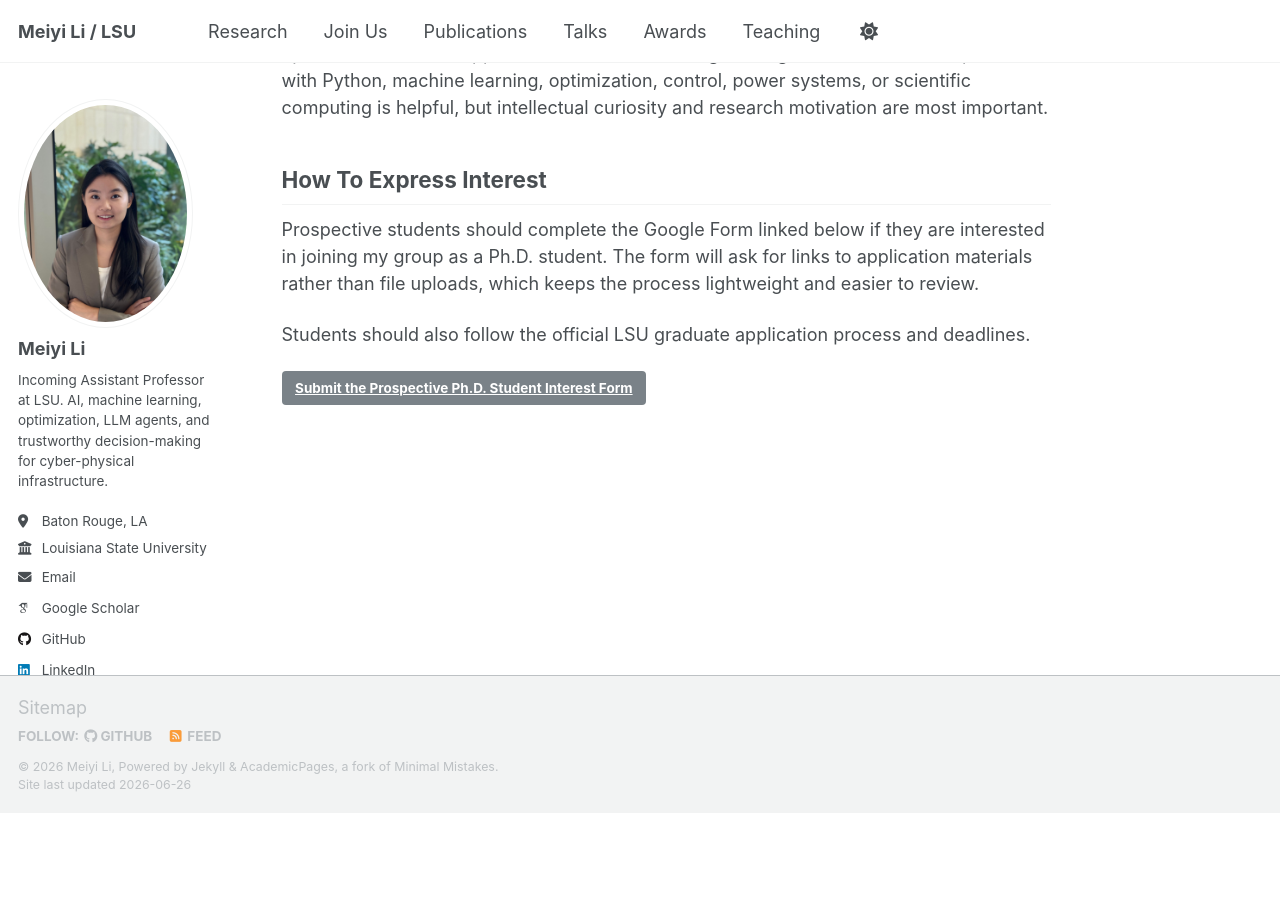
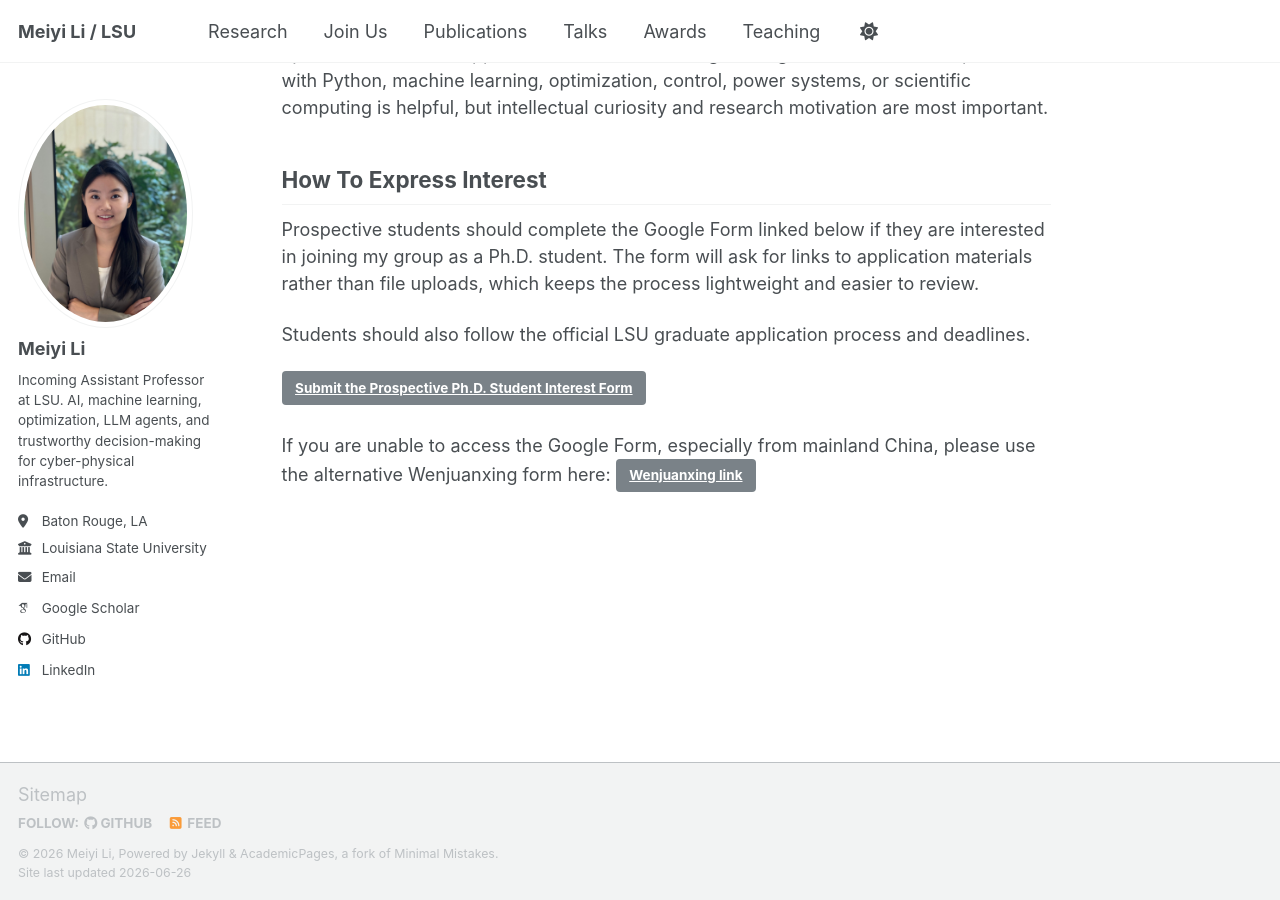
Before and after one commit to meiyilutaustin/meiyilutaustin.github.io, a Jekyll site: the page built from _pages/join.md, in a window 1280 px wide and 900 px high, scrolled down 1268 px. Built offline with Jekyll 4.4.1, drawn with Linux system fonts in a browser that asks for light colours; some web fonts are replaced; a script that is not in the unit is left out; before the commit the page ends 2081 px from its top, so only the background shows below that.

Commit message:
Update join.md
add wenjuanxing

```diff
--- a/_pages/join.md
+++ b/_pages/join.md
@@ -43,3 +43,5 @@ Prospective students should complete the Google Form linked below if they are in
 Students should also follow the official LSU graduate application process and deadlines.
 
 [Submit the Prospective Ph.D. Student Interest Form](https://docs.google.com/forms/d/e/1FAIpQLSfKoIAwCtnWIhm6RCG0-3-F9GZhlIy8o2-YmUcjFE0AY-fYQA/viewform?usp=publish-editor){: .btn .btn--primary}
+
+If you are unable to access the Google Form, especially from mainland China, please use the alternative Wenjuanxing form here: [Wenjuanxing link](https://v.wjx.cn/vm/OfkWtnb.aspx){: .btn .btn--primary}
```
